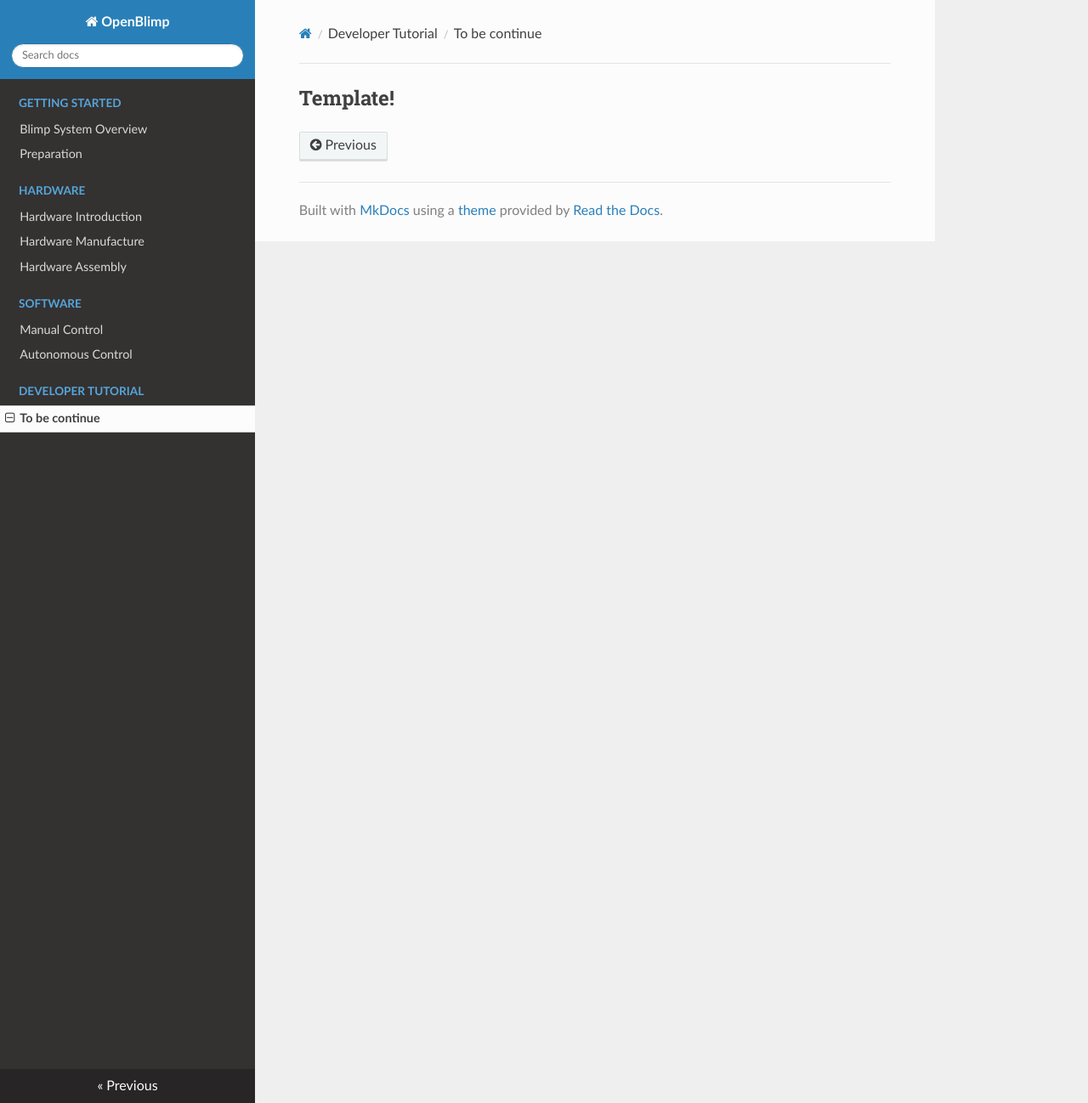
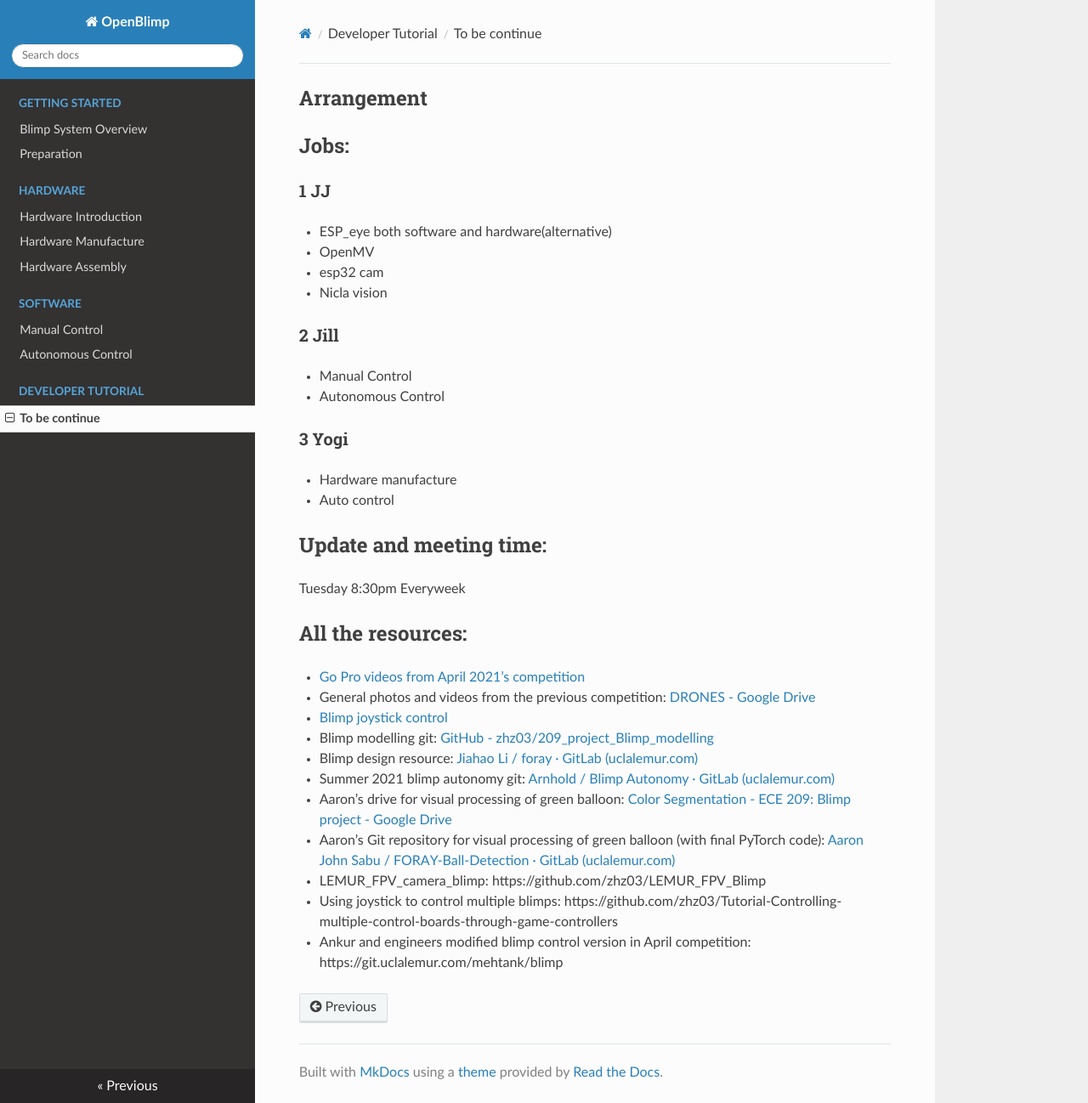
Before and after one commit to zhz03/OpenBlimp, an MkDocs documentation site: the page built from docs/To_be_continue.md, in a window 1280 px wide and 1298 px high. Shown: the whole window at 85% size. Built offline with MkDocs 1.6.1, drawn with Linux system fonts in a browser that asks for light colours; nearby versions of some CDN libraries.

Commit message:
Update: workload arrangement

```diff
--- a/docs/To_be_continue.md
+++ b/docs/To_be_continue.md
@@ -1,3 +1,50 @@
 
 
-## Template!
+## Arrangement
+
+## Jobs:
+
+### 1 JJ
+
+- ESP_eye  both software and hardware(alternative)
+- OpenMV
+- esp32 cam
+- Nicla vision
+
+### 2 Jill
+
+- Manual Control
+- Autonomous Control
+
+### 3 Yogi
+
+- Hardware manufacture
+- Auto control
+
+## Update and meeting time:
+
+Tuesday 8:30pm Everyweek
+
+## All the resources:
+
+- [Go Pro videos from April 2021’s competition](https://drive.google.com/drive/folders/15OxqvMfdrzQ28Dgs8hazqaM7oOAh8_49?usp=sharing)
+
+- General photos and videos from the previous competition: [DRONES - Google Drive](https://drive.google.com/drive/folders/1OICXsmLOSn3E205MVlqf77HQvwJTZhjP)
+
+- [Blimp joystick control](https://github.com/zhz03/Tutorial-Controlling-multiple-control-boards-through-game-controllers)
+
+- Blimp modelling git: [GitHub - zhz03/209_project_Blimp_modelling](https://github.com/zhz03/209_project_Blimp_modelling)
+
+- Blimp design resource: [Jiahao Li / foray · GitLab (uclalemur.com)](https://git.uclalemur.com/ljhnick/foray)
+
+- Summer 2021 blimp autonomy git: [Arnhold / Blimp Autonomy · GitLab (uclalemur.com)](https://git.uclalemur.com/arnhold/blimp-autonomy)
+
+- Aaron’s drive for visual processing of green balloon: [Color Segmentation - ECE 209: Blimp project - Google Drive](https://drive.google.com/drive/u/1/folders/1OEUtXHz9dO5WSjcCSxV7zRm2V6GrEWKw)
+
+- Aaron’s Git repository for visual processing of green balloon (with final PyTorch code): [Aaron John Sabu / FORAY-Ball-Detection · GitLab (uclalemur.com)](https://git.uclalemur.com/aaronjs/foray-ball-detection/)
+
+- LEMUR_FPV_camera_blimp: https://github.com/zhz03/LEMUR_FPV_Blimp
+
+- Using joystick to control multiple blimps: https://github.com/zhz03/Tutorial-Controlling-multiple-control-boards-through-game-controllers
+
+- Ankur and engineers modified blimp control version in April competition: https://git.uclalemur.com/mehtank/blimp
```
